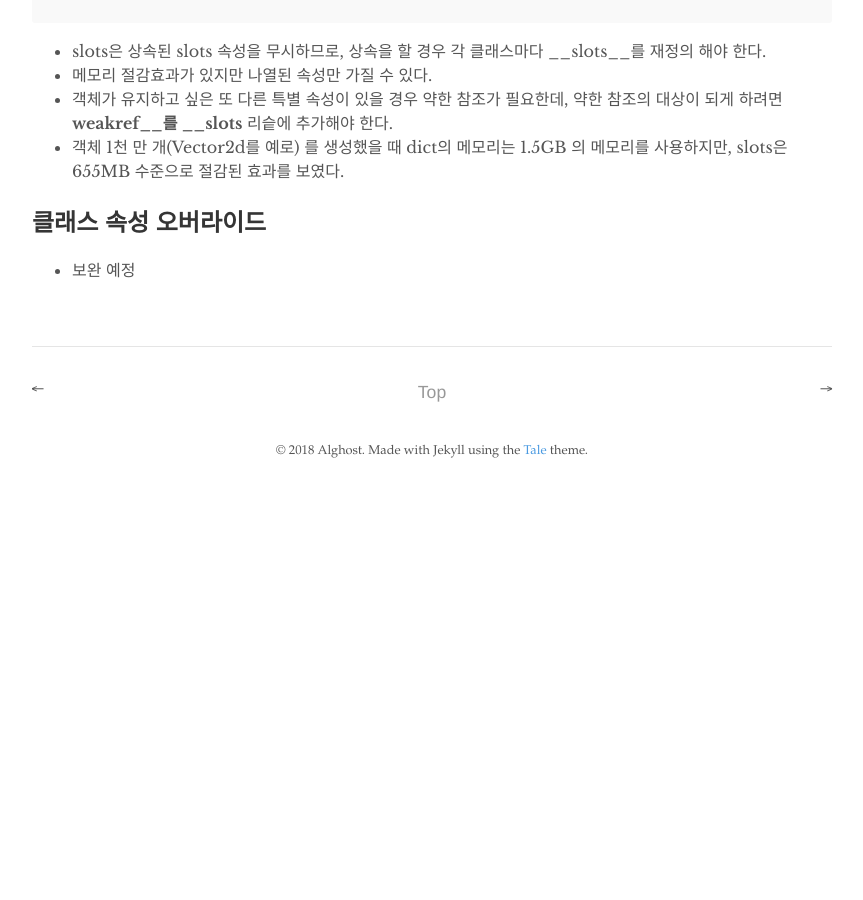
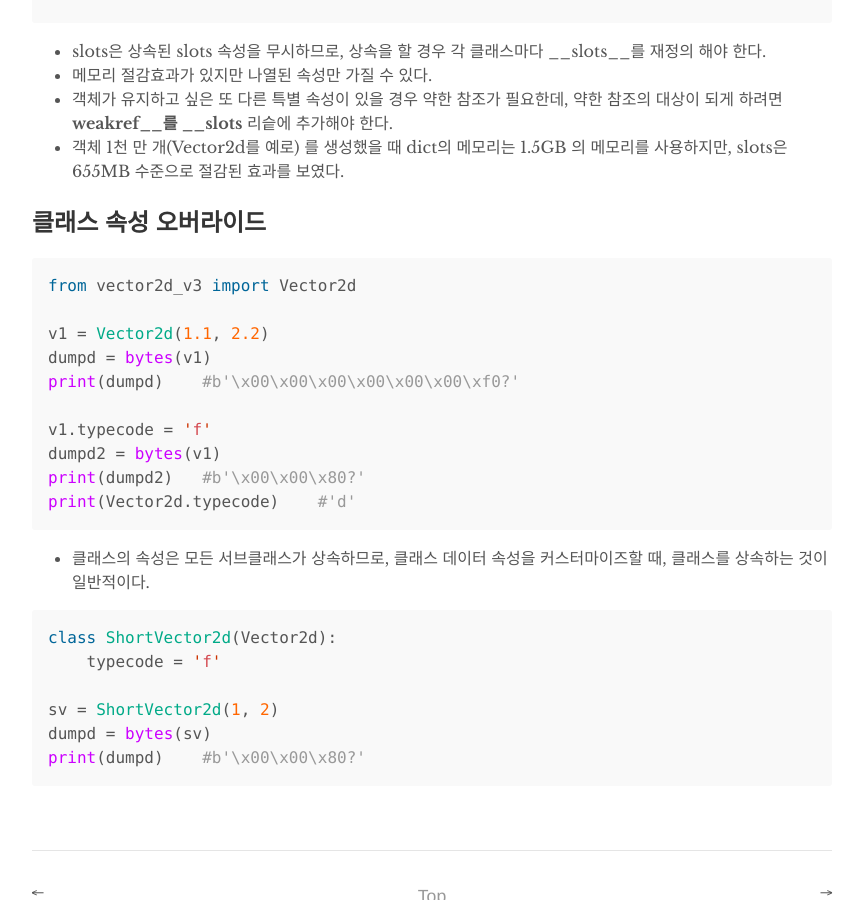
Before and after one commit to hydblab/hydblab.github.io, a Jekyll site: the page built from _posts/2018-09-19-python-object.md, in a window 1280 px wide and 900 px high, scrolled down 3948 px. Shown: the whole window, without its empty margins (208-1071 px from the left). Built offline with Jekyll 4.4.1, drawn with Linux system fonts in a browser that asks for light colours; before the commit the page ends 4442 px from its top, so only the background shows below that.

Commit message:
9장 보완

```diff
--- a/_posts/2018-09-19-python-object.md
+++ b/_posts/2018-09-19-python-object.md
@@ -176,4 +176,27 @@ class Vector2d:
 - 객체 1천 만 개(Vector2d를 예로) 를 생성했을 때 dict의 메모리는 1.5GB 의 메모리를 사용하지만, slots은 655MB 수준으로 절감된 효과를 보였다.
 
 ## 클래스 속성 오버라이드
-- 보완 예정
+{% highlight python %}
+from vector2d_v3 import Vector2d
+
+v1 = Vector2d(1.1, 2.2)
+dumpd = bytes(v1)
+print(dumpd)    #b'\x00\x00\x00\x00\x00\x00\xf0?'
+
+v1.typecode = 'f'
+dumpd2 = bytes(v1)
+print(dumpd2)   #b'\x00\x00\x80?'
+print(Vector2d.typecode)    #'d'
+{% endhighlight %}
+
+- 클래스의 속성은 모든 서브클래스가 상속하므로, 클래스 데이터 속성을 커스터마이즈할 때, 클래스를 상속하는 것이 일반적이다.
+
+{% highlight python %}
+class ShortVector2d(Vector2d):
+    typecode = 'f'
+
+sv = ShortVector2d(1, 2)
+dumpd = bytes(sv)
+print(dumpd)    #b'\x00\x00\x80?'
+
+{% endhighlight %}
```
